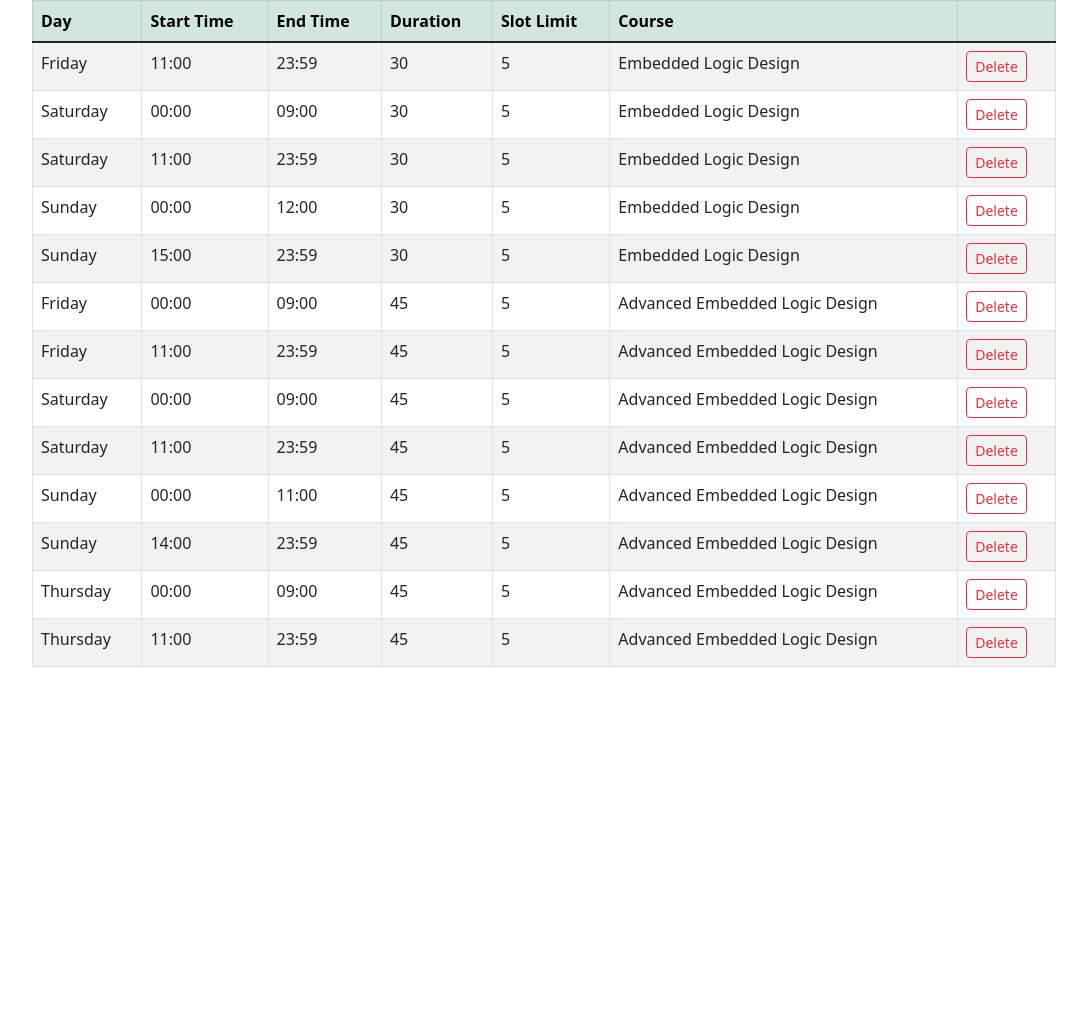
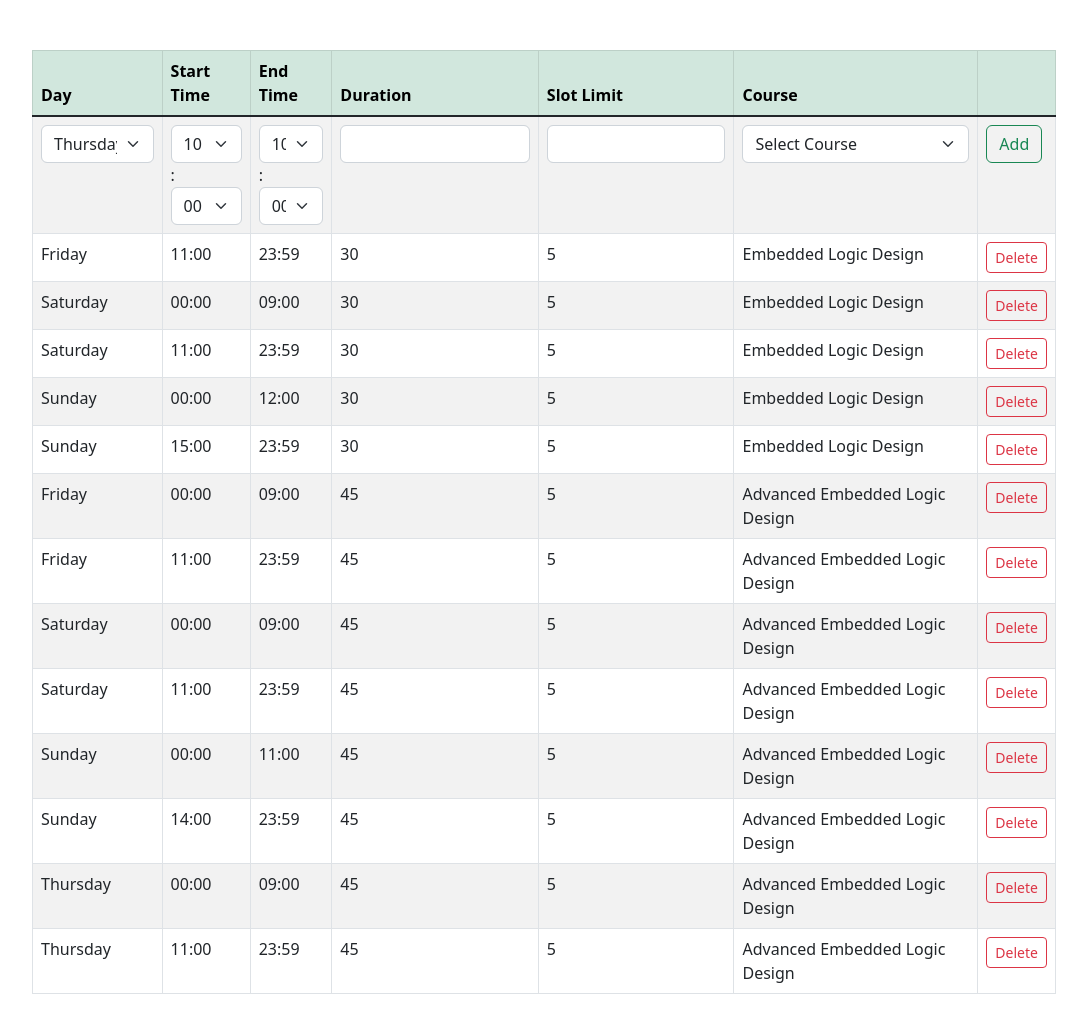
Before and after one commit to mchat0018/soc_labs, a Django app: page /configs/ in a window 1280 px wide. Shown: the whole page, without its empty margins (96-1183 px from the left). Before the commit the page ends 667 px from the top, so only its background shows below. Run offline with Django 4.2, Linux system fonts and the light colour scheme; data comes from the database, SQL or seed files in the repository; both versions use the stored data as it was after the commit; parts of the project's set-up code (start-up, migrations or seed data) failed here and were passed over; some libraries are stand-ins or nearby versions.

Commit message:
Ambiguities updates

```diff
--- a/SoCLabs/adminAccess/forms.py
+++ b/SoCLabs/adminAccess/forms.py
@@ -2,9 +2,109 @@ from pyexpat import model
 from django import forms
 from courses.models import Course,Lab
 from slots.models import TimeConfig,TimeSchedule,TimeSlot,IPAddress
+from datetime import datetime
 
 class BoardSelectForm(forms.ModelForm):
 
     class Meta:
         model = IPAddress
         fields = ['board_name']
+
+
+daysList = ['Monday', 'Tuesday', 'Wednesday', 'Thursday', 'Friday', 'Saturday', 'Sunday']
+days = []
+for i in range(datetime.today().weekday(), 7):
+    days.append((daysList[i], daysList[i]))
+for i in range(0, datetime.today().weekday()):
+    days.append((daysList[i], daysList[i]))
+
+hrs = [(str(i), str(i)) for i in range(10, 19)]
+
+mins = [
+    ('00', '00'),
+    ('15', '15'),
+    ('30', '30'),
+    ('45', '45'),
+]
+
+
+class ConfigsCRUD(forms.ModelForm):
+
+    class Meta:
+        model = IPAddress
+        fields = '__all__'
+
+    day = forms.CharField(
+        widget=forms.Select(
+            attrs={
+                "class": "form-control form-select",
+                "placeholder": "Select Day...",
+            },
+            choices=days
+        ),
+    )
+
+    start_time_hours = forms.CharField(
+        widget=forms.Select(
+            attrs={
+                "class": "form-control form-select",
+            },
+            choices=hrs
+        ),
+    )
+
+    start_time_minutes = forms.CharField(
+        widget=forms.Select(
+            attrs={
+                "class": "form-control form-select",
+            },
+            choices=mins
+        ),
+    )
+
+    end_time_hours = forms.CharField(
+        widget=forms.Select(
+            attrs={
+                "class": "form-control form-select",
+            },
+            choices=hrs
+        ),
+    )
+
+    end_time_minutes = forms.CharField(
+        widget=forms.Select(
+            attrs={
+                "class": "form-control form-select",
+            },
+            choices=mins
+        ),
+    )
+
+    duration = forms.CharField(
+        widget=forms.TextInput(
+            attrs={
+                "class": "form-control",
+            }
+        ),
+    )
+
+    slot_limit = forms.CharField(
+        widget=forms.TextInput(
+            attrs={
+                "class": "form-control form-control",
+            }
+        ),
+    )
+
+    course = forms.ChoiceField(
+        widget=forms.Select(
+            attrs={
+                "class": "form-control form-select",
+            }, choices=[]
+        ),
+    )
+
+    def __init__(self, coursenames=None, *args, **kwargs):
+        super(ConfigsCRUD, self).__init__(*args, **kwargs)
+        if coursenames:
+            self.fields['course'].choices = coursenames
--- a/SoCLabs/adminAccess/templates/adminAccess/crud.html
+++ b/SoCLabs/adminAccess/templates/adminAccess/crud.html
@@ -13,7 +13,7 @@
 
 <body>
 <div class="mx-auto">
-    <table class="mx-auto table table-striped table-bordered" style="width:80%">
+    <table class="mx-auto table table-striped table-bordered" style="width:80%;margin-top:50px";>
         <thead class="table-success">
             <tr>
                 <th scope="col">Day</th>
@@ -26,6 +26,18 @@
             </tr>
         </thead>
         <tbody class="table-group-divider">
+            <tr>
+                <form method="post">
+                    {% csrf_token %}
+                    <td>{{form.day}}</td>
+                    <td>{{form.start_time_hours}}:{{form.start_time_minutes}}</td>
+                    <td>{{form.end_time_hours}}:{{form.end_time_minutes}}</td>
+                    <td>{{form.duration}}</td>
+                    <td>{{form.slot_limit}}</td>
+                    <td>{{form.course}}</td>
+                    <td><button type="submit" class="btn btn-outline-success btn">Add</button></td>
+                </form>
+            </tr>
             {% for config in configs %}
                 <tr>
                     <td>{{config.day}}</td>
--- a/SoCLabs/adminAccess/urls.py
+++ b/SoCLabs/adminAccess/urls.py
@@ -3,6 +3,6 @@ from .views import *
 
 urlpatterns = [
     path('config/',admin_page,name='edit-config'),
-    path('', crud, name='crud-config'),
-    path("delete/<int:pk>/", delete_config, name='delete-config'),
+    path('', crud, name='crud'),
+    path("delete/<int:pk>/", delete_config, name='delete_config'),
 ]
--- a/SoCLabs/adminAccess/views.py
+++ b/SoCLabs/adminAccess/views.py
@@ -11,8 +11,22 @@ from .forms import *
 
 
 def crud(request):
+    coursenames = Course.objects.values_list('name', flat=True)
+    coursenames = list(sorted(set(coursenames)))
+    coursenames = [(str(i), str(i)) for i in coursenames]
+    coursenames.insert(0, ('Select Course', 'Select Course'))
+    form = ConfigsCRUD(coursenames=coursenames)
+
+    if request.method == "POST":
+        form = ConfigsCRUD(request.POST)
+        print('ok1')
+        if form.is_valid():
+            print('ok')
+            form.save()
+        return redirect("crud")
+
     configs = TimeConfig.objects.all()
-    return render(request, "adminAccess/crud.html", {"configs": configs})
+    return render(request, "adminAccess/crud.html", {'form': form, "configs": configs})
 
 
 def delete_config(request, pk):
```
Also changed, not shown: SoCLabs/db.sqlite3.
